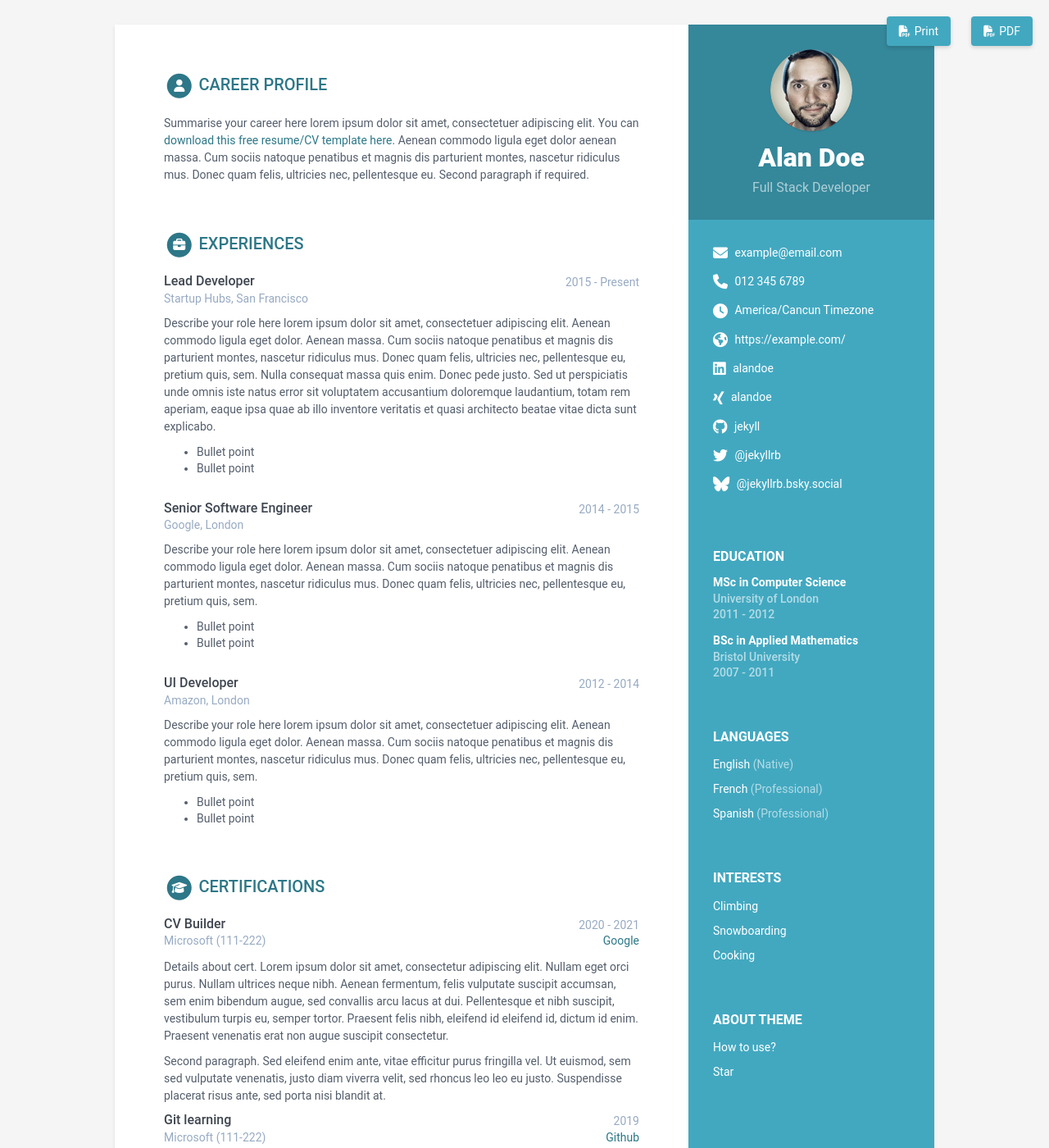
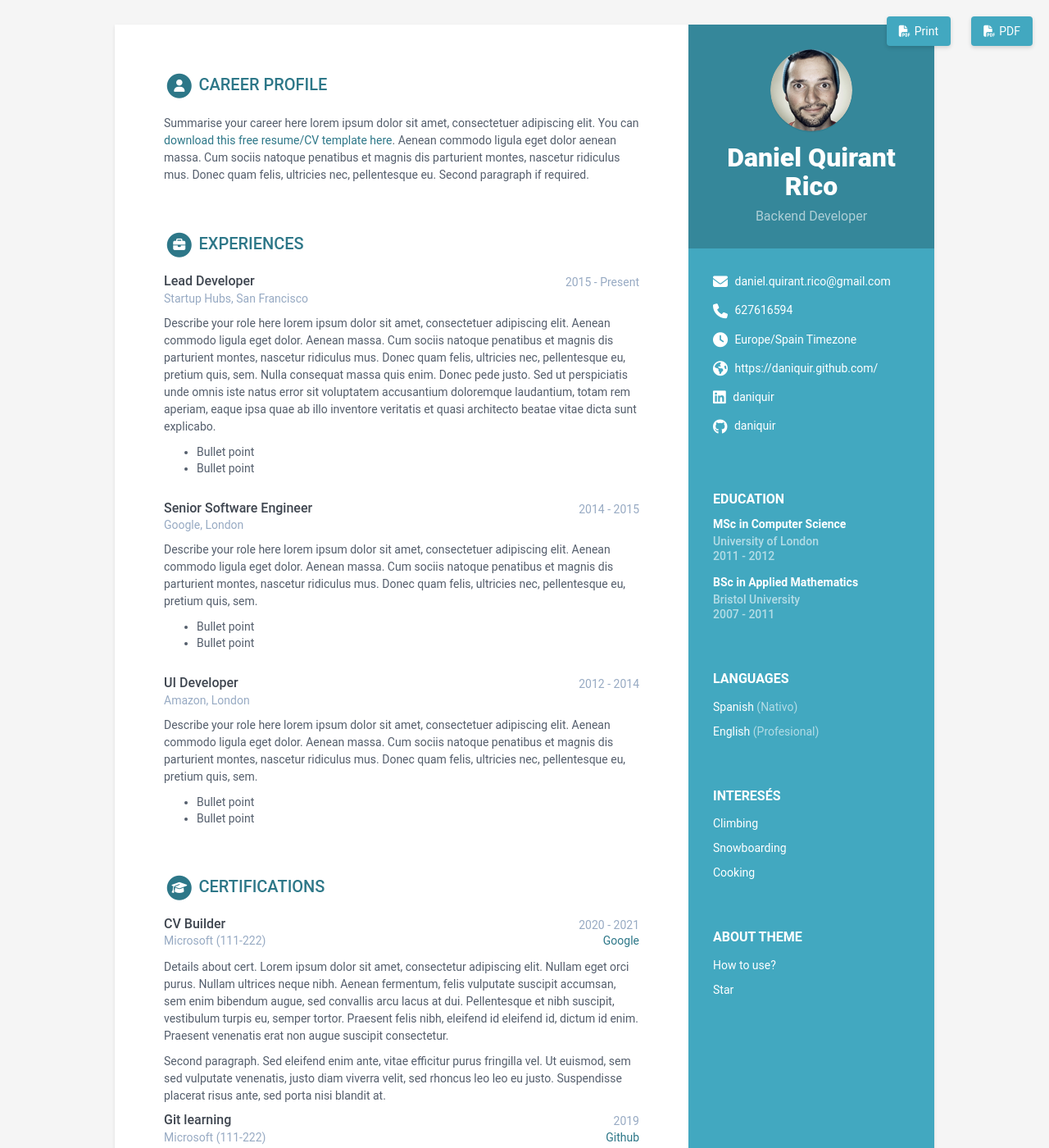
Before and after one commit to daniquir/daniquir, a Jekyll site: the page built from index.html, in a window 1280 px wide and 1400 px high. Shown: the whole window at 82% size. Built offline with Jekyll 4.4.1, drawn with Linux system fonts in a browser that asks for light colours.

Commit message:
Update personal information in data.yml
Updated personal information including name, tagline, and contact details. Adjusted language proficiency and interests.

```diff
--- a/_data/data.yml
+++ b/_data/data.yml
@@ -8,24 +8,24 @@ sidebar:
   education: True # set to False if you want education in main section instead of in sidebar
 
   # Profile information
-  name: Alan Doe
-  tagline: Full Stack Developer
+  name: Daniel Quirant Rico
+  tagline: Backend Developer
   avatar: profile.png #place a 100x100 picture inside /assets/images/ folder and provide the name of the file below
 
   # Sidebar links
-  email: example@email.com
-  phone: 012 345 6789
-  timezone: America/Cancun # Enter your timezone, e.g., America/Havana, Africa/Casablanca, America/North_Dakota/Center
+  email: daniel.quirant.rico@gmail.com
+  phone: 627616594
+  timezone: Europe/Spain # Enter your timezone, e.g., America/Havana, Africa/Casablanca, America/North_Dakota/Center
   citizenship:
-  website: https://example.com/ # Include the full website URL, including "http://" or "https://".
-  linkedin: alandoe
-  xing: alandoe
-  github: jekyll
+  website: https://daniquir.github.com/ # Include the full website URL, including "http://" or "https://".
+  linkedin: daniquir
+  xing:
+  github: daniquir
   telegram: # add your nickname without '@' sign
   gitlab:
   bitbucket:
-  bluesky: '@jekyllrb.bsky.social' # Specify your full Bluesky handle
-  twitter: '@jekyllrb'
+  bluesky:  # Specify your full Bluesky handle
+  twitter:
   stack-overflow: # Number/Username, e.g. 123456/alandoe
   codewars:
   goodreads: # Number-Username, e.g. 123456-alandoe
@@ -37,17 +37,14 @@ sidebar:
   languages:
     title: Languages
     info:
+    - idiom: Spanish
+      level: Nativo
+
     - idiom: English
-      level: Native
-
-    - idiom: French
-      level: Professional
-
-    - idiom: Spanish
-      level: Professional
+      level: Profesional
 
   interests:
-    title: Interests
+    title: Interesés
     info:
     - item: Climbing
       link:
```
